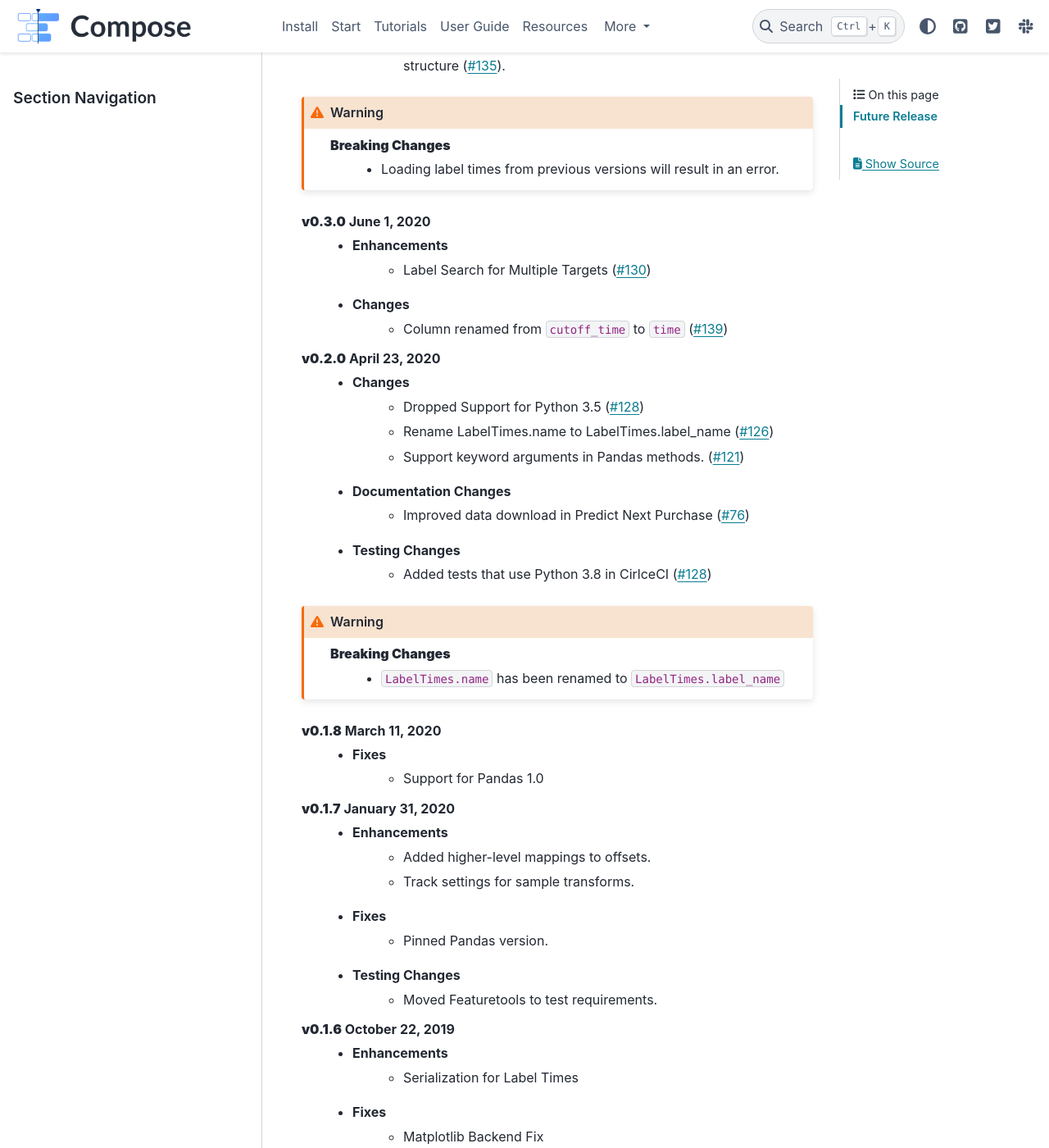
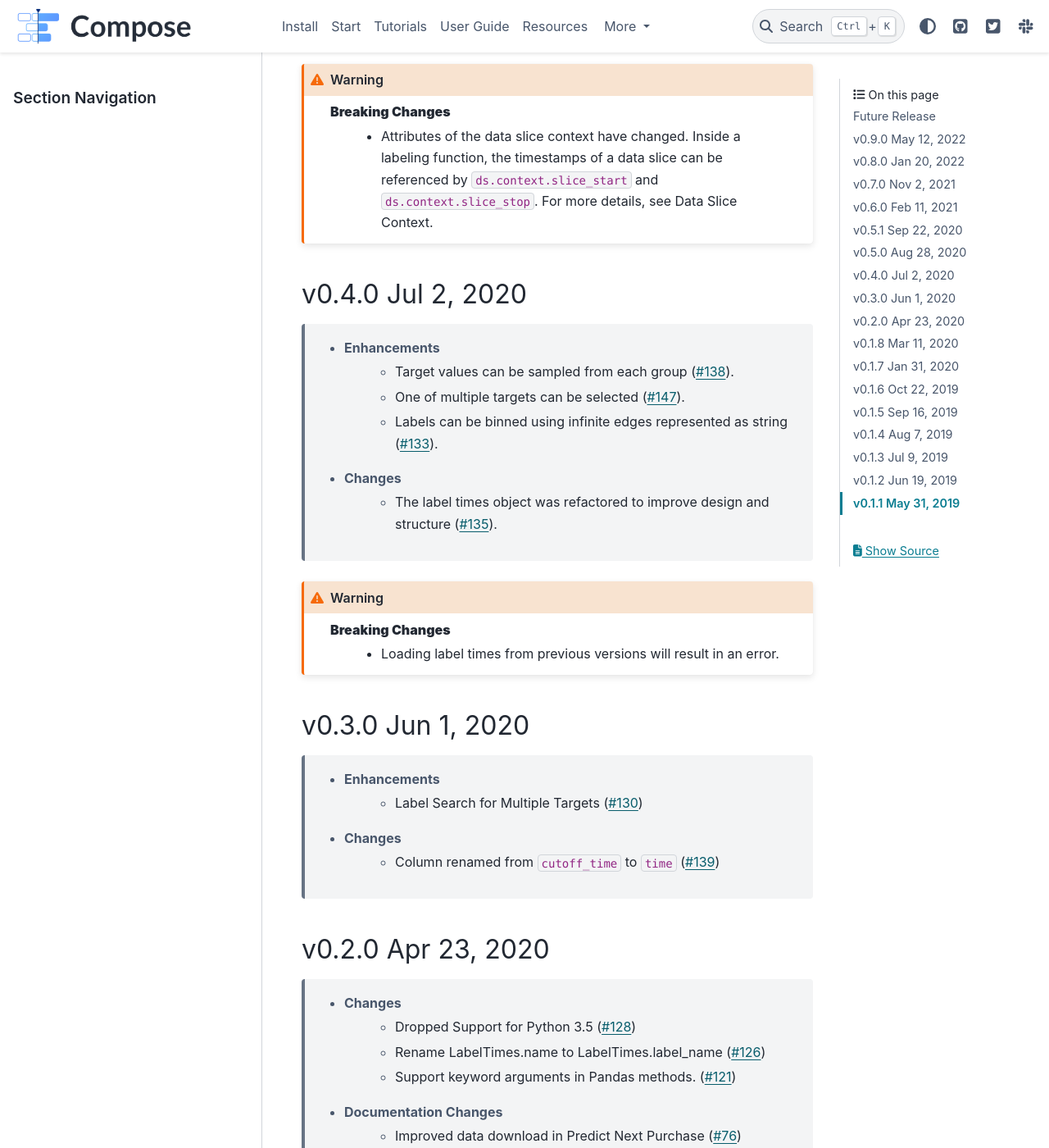
Before and after one commit to alteryx/compose, a Sphinx documentation site: the page built from docs/source/release_notes.rst, in a window 1280 px wide and 1400 px high, scrolled down 4508 px. Shown: the whole window at 82% size. Built offline with Sphinx 7.4.7 and the PyData theme 0.15.4, drawn with Linux system fonts in a browser that asks for light colours; comment, search, counter and statistics services are not loaded; some of the changed text lies outside the part shown.

Commit message:
more release notes cleanup

```diff
--- a/docs/source/release_notes.rst
+++ b/docs/source/release_notes.rst
@@ -14,8 +14,8 @@ Future Release
     Thanks to the following people for contributing to this release:
     :user:`thehomebrewnerd`
 
-**v0.9.0** May 12, 2022
-
+v0.9.0 May 12, 2022
+===================
     .. warning::
         Compose will no longer support Python 3.7.
 
@@ -37,7 +37,8 @@ Future Release
     Thanks to the following people for contributing to this release:
     :user:`gsheni`, :user:`mingdavidqi`, :user:`thehomebrewnerd`
 
-**v0.8.0** January 20, 2022
+v0.8.0 Jan 20, 2022
+===================
     * Enhancements
         * Add issue templates for bugs, feature requests and documentation improvements (:pr:`271`)
     * Changes
@@ -61,7 +62,8 @@ Future Release
     **Breaking Changes**
         * The ``target_entity`` attribute of ``LabelMaker`` has been renamed to ``target_dataframe_name``.
 
-**v0.7.0** November 2, 2021
+v0.7.0 Nov 2, 2021
+==================
     * Enhancements
         * Add ``maximum_data`` parameter to control when a search should stop (:pr:`216`)
         * Add optional automatic update checker (:pr:`223`, :pr:`229`, :pr:`232`)
@@ -82,7 +84,8 @@ Future Release
     Thanks to the following people for contributing to this release:
     :user:`gsheni`, :user:`jeff-hernandez`
 
-**v0.6.0** February 11, 2021
+v0.6.0 Feb 11, 2021
+===================
     * Enhancements
         * Added description for continuous target distributions (:pr:`187`)
     * Fixes
@@ -102,7 +105,8 @@ Future Release
     Thanks to the following people for contributing to this release:
     :user:`flowersw`, :user:`jeff-hernandez`, :user:`rwedge`
 
-**v0.5.1** September 22, 2020
+v0.5.1 Sep 22, 2020
+===================
     * Documentation Changes
         * Update F1 Macro in Turbofan Degradation Tutorial (:pr:`180`).
         * Apply Pandas Docs Theme (:pr:`172`).
@@ -110,7 +114,8 @@ Future Release
     * Testing Changes
         * Test Doc Builds (:pr:`165`)
 
-**v0.5.0** August 28, 2020
+v0.5.0 Aug 28, 2020
+===================
     * Enhancements
         * Added Column-Based Windows (:pr:`151`).
     * Changes
@@ -125,7 +130,8 @@ Future Release
     **Breaking Changes**
         * Attributes of the data slice context have changed. Inside a labeling function, the timestamps of a data slice can be referenced by :code:`ds.context.slice_start` and :code:`ds.context.slice_stop`. For more details, see :ref:`Data Slice Context <data-slice-context>`.
 
-**v0.4.0** July 2, 2020
+v0.4.0 Jul 2, 2020
+==================
     * Enhancements
         * Target values can be sampled from each group (:pr:`138`).
         * One of multiple targets can be selected (:pr:`147`).
@@ -138,13 +144,15 @@ Future Release
     **Breaking Changes**
         * Loading label times from previous versions will result in an error.
 
-**v0.3.0** June 1, 2020
+v0.3.0 Jun 1, 2020
+==================
     * Enhancements
         * Label Search for Multiple Targets (:pr:`130`)
     * Changes
         * Column renamed from :code:`cutoff_time` to :code:`time` (:pr:`139`)
 
-**v0.2.0** April 23, 2020
+v0.2.0 Apr 23, 2020
+===================
     * Changes
         * Dropped Support for Python 3.5 (:pr:`128`)
         * Rename LabelTimes.name to LabelTimes.label_name (:pr:`126`)
@@ -159,11 +167,13 @@ Future Release
     **Breaking Changes**
         * ``LabelTimes.name`` has been renamed to ``LabelTimes.label_name``
 
-**v0.1.8** March 11, 2020
+v0.1.8 Mar 11, 2020
+===================
     * Fixes
         * Support for Pandas 1.0
 
-**v0.1.7** January 31, 2020
+v0.1.7 Jan 31, 2020
+===================
     * Enhancements
         * Added higher-level mappings to offsets.
         * Track settings for sample transforms.
@@ -172,7 +182,8 @@ Future Release
     * Testing Changes
         * Moved Featuretools to test requirements.
 
-**v0.1.6** October 22, 2019
+v0.1.6 Oct 22, 2019
+===================
     * Enhancements
         * Serialization for Label Times
     * Fixes
@@ -183,7 +194,8 @@ Future Release
     * Testing Changes
         * Integration Tests for Python Versions 3.6 and 3.7
 
-**v0.1.5** September 16, 2019
+v0.1.5 Sep 16, 2019
+===================
     * Enhancements
         * Added Slice Generator
         * Added Seaborn Plots
@@ -194,13 +206,15 @@ Future Release
         * Added Example: Predict Next Purchase
         * Added Example: Predict RUL
 
-**v0.1.4** August 7, 2019
+v0.1.4 Aug 7, 2019
+==================
     * Enhancements
         * Added Sample Transform
         * Improved Progress Bar
         * Improved Label Times description
 
-**v0.1.3** July 9, 2019
+v0.1.3 Jul 9, 2019
+==================
     * Enhancements
         * Improved documentation
         * Added testing for Featuretools compatibility
@@ -208,12 +222,14 @@ Future Release
         * Refactored search in Label Maker
         * Improved testing for Label Transforms
 
-**v0.1.2** June 19, 2019
+v0.1.2 Jun 19, 2019
+===================
     * Enhancements
         * Add dynamic progress bar
         * Add label transform for binning labels
         * Improve code coverage
         * Update documentation
 
-**v0.1.1** May 31, 2019
+v0.1.1 May 31, 2019
+===================
     * Initial Release
```
